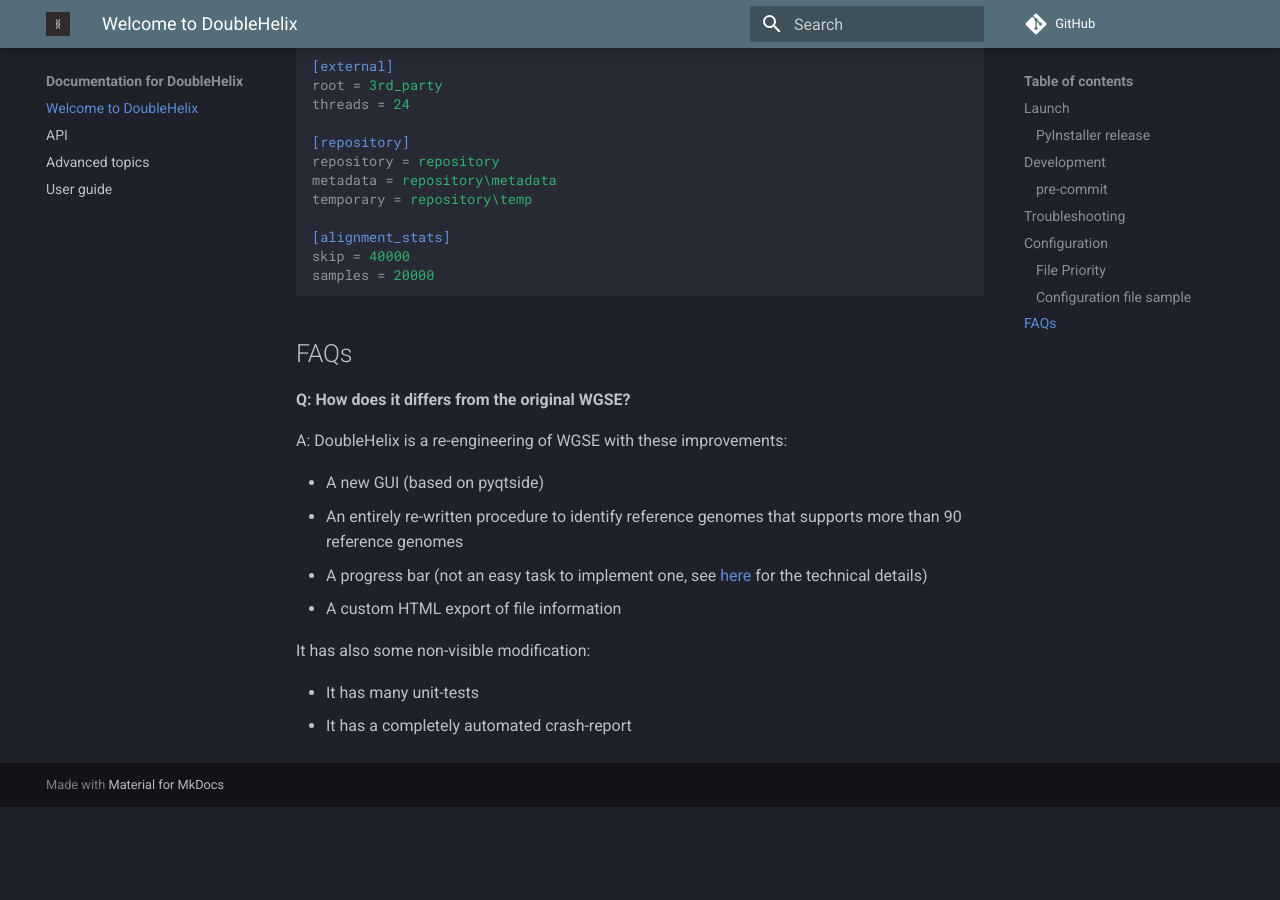
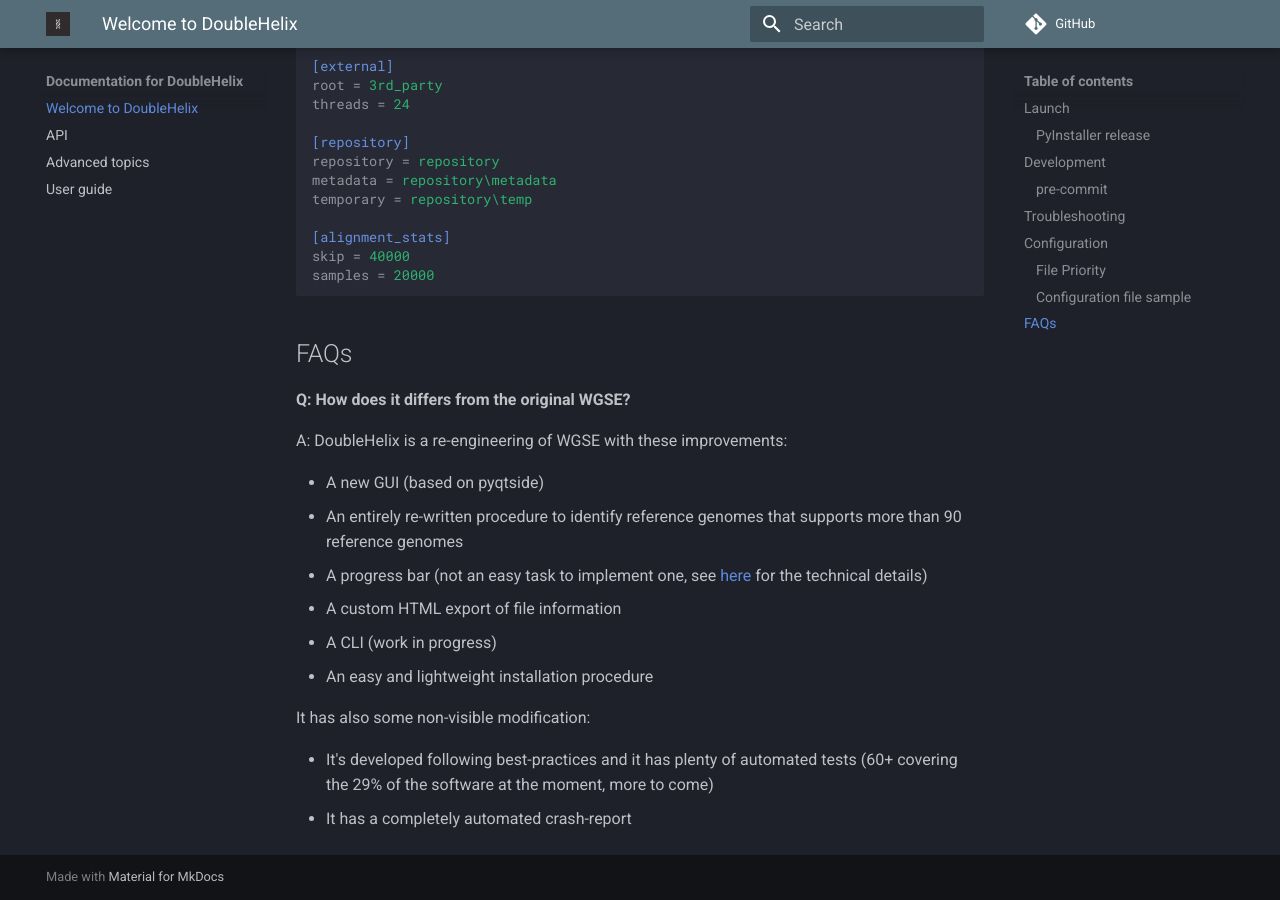
Before and after one commit to DoubleHelixApp/doublehelixapp.github.io, an MkDocs documentation site: the page built from docs/index.md, in a window 1280 px wide and 900 px high, scrolled down 2829 px. Built offline with MkDocs 1.6.1 and Material for MkDocs 9.7.7, drawn with Linux system fonts in a browser that asks for light colours; comment, search, counter and statistics services are not loaded; before the commit the page ends 3636 px from its top, so only the background shows below that.

Commit message:
Update FAQs

```diff
--- a/docs/index.md
+++ b/docs/index.md
@@ -109,10 +109,12 @@
 
 - A new GUI (based on pyqtside)
 - An entirely re-written procedure to identify reference genomes that supports more than 90 reference genomes
-- A progress bar (not an easy task to implement one, see [here](advanced-topics.md) for the technical details)
+- A progress bar (not an easy task to implement one, see [here](advanced-topics.md#progress-bar) for the technical details)
 - A custom HTML export of file information
+- A CLI (work in progress)
+- An easy and lightweight installation procedure
 
 It has also some non-visible modification:
 
-- It has many unit-tests
+- It's developed following best-practices and it has plenty of automated tests (60+ covering the 29% of the software at the moment, more to come)
 - It has a completely automated crash-report
```
